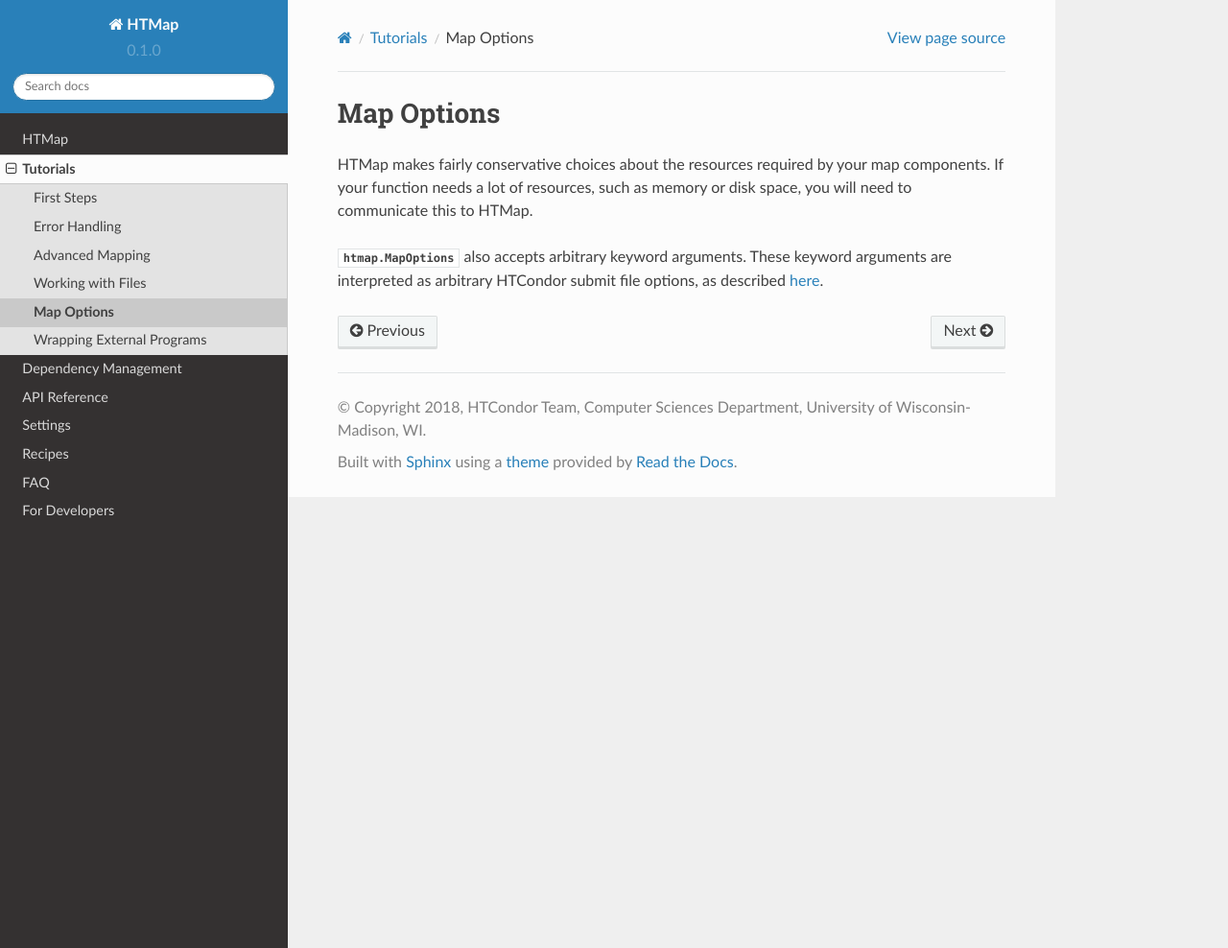
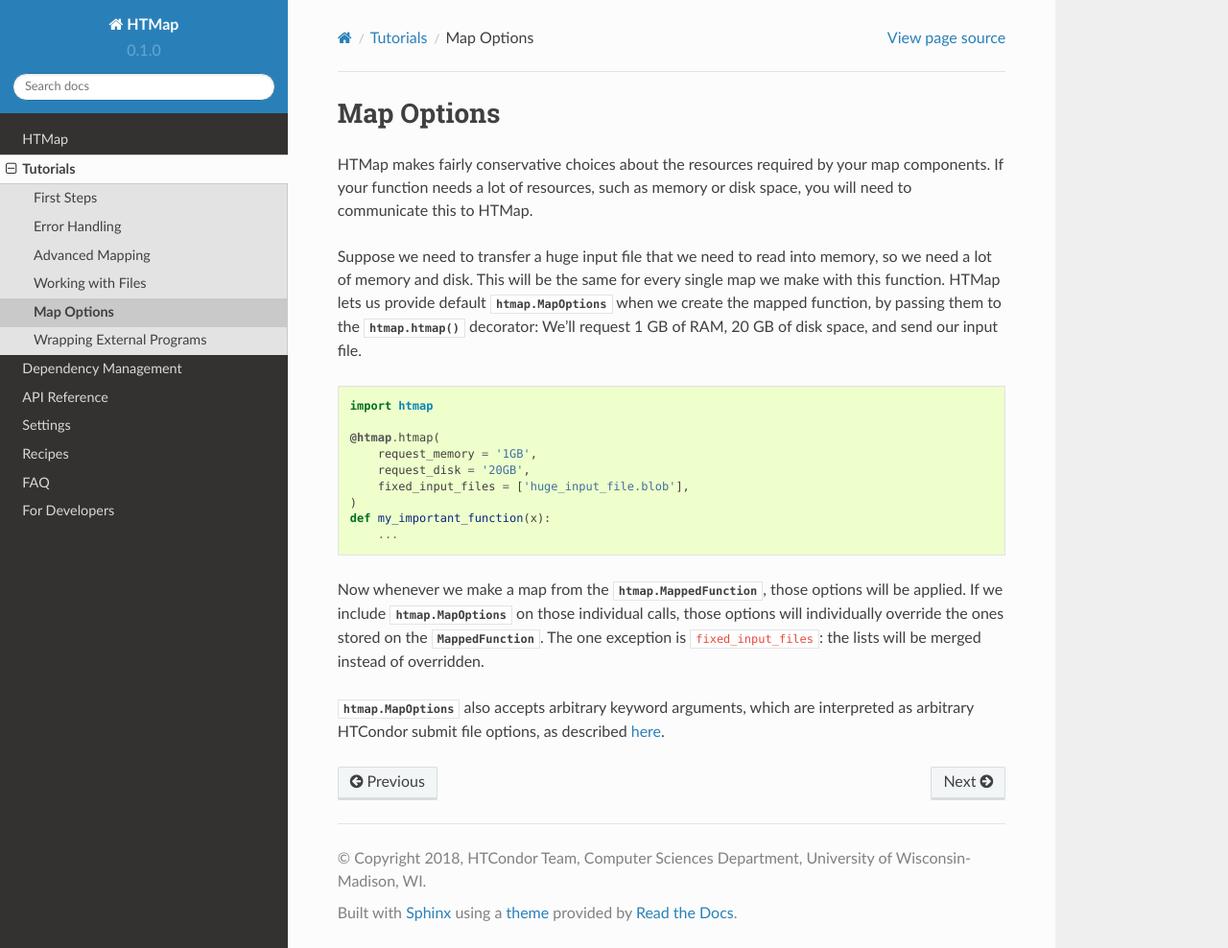
Before and after one commit to htcondor/htmap, a Sphinx documentation site: the page built from docs/source/tutorials/map-options.rst, in a window 1280 px wide and 988 px high. Shown: the whole window at 96% size. Built offline with Sphinx 7.4.7 and the Read the Docs theme 2.0.0, drawn with Linux system fonts in a browser that asks for light colours; the version number is read from the project's files by our own code.

Commit message:
add general map options tutorial

```diff
--- a/docs/source/tutorials/map-options.rst
+++ b/docs/source/tutorials/map-options.rst
@@ -9,5 +9,25 @@
 HTMap makes fairly conservative choices about the resources required by your map components.
 If your function needs a lot of resources, such as memory or disk space, you will need to communicate this to HTMap.
 
-:class:`htmap.MapOptions` also accepts arbitrary keyword arguments.
-These keyword arguments are interpreted as arbitrary HTCondor submit file options, as described `here <http://research.cs.wisc.edu/htcondor/manual/current/condor_submit.html>`_.
+Suppose we need to transfer a huge input file that we need to read into memory, so we need a lot of memory and disk.
+This will be the same for every single map we make with this function.
+HTMap lets us provide default :class:`htmap.MapOptions` when we create the mapped function, by passing them to the :func:`htmap.htmap` decorator:
+We'll request 1 GB of RAM, 20 GB of disk space, and send our input file.
+
+.. code-block:: python
+
+    import htmap
+
+    @htmap.htmap(
+        request_memory = '1GB',
+        request_disk = '20GB',
+        fixed_input_files = ['huge_input_file.blob'],
+    )
+    def my_important_function(x):
+        ...
+
+Now whenever we make a map from the :class:`htmap.MappedFunction`, those options will be applied.
+If we include :class:`htmap.MapOptions` on those individual calls, those options will individually override the ones stored on the :class:`MappedFunction`.
+The one exception is ``fixed_input_files``: the lists will be merged instead of overridden.
+
+:class:`htmap.MapOptions` also accepts arbitrary keyword arguments, which are interpreted as arbitrary HTCondor submit file options, as described `here <http://research.cs.wisc.edu/htcondor/manual/current/condor_submit.html>`_.
```
